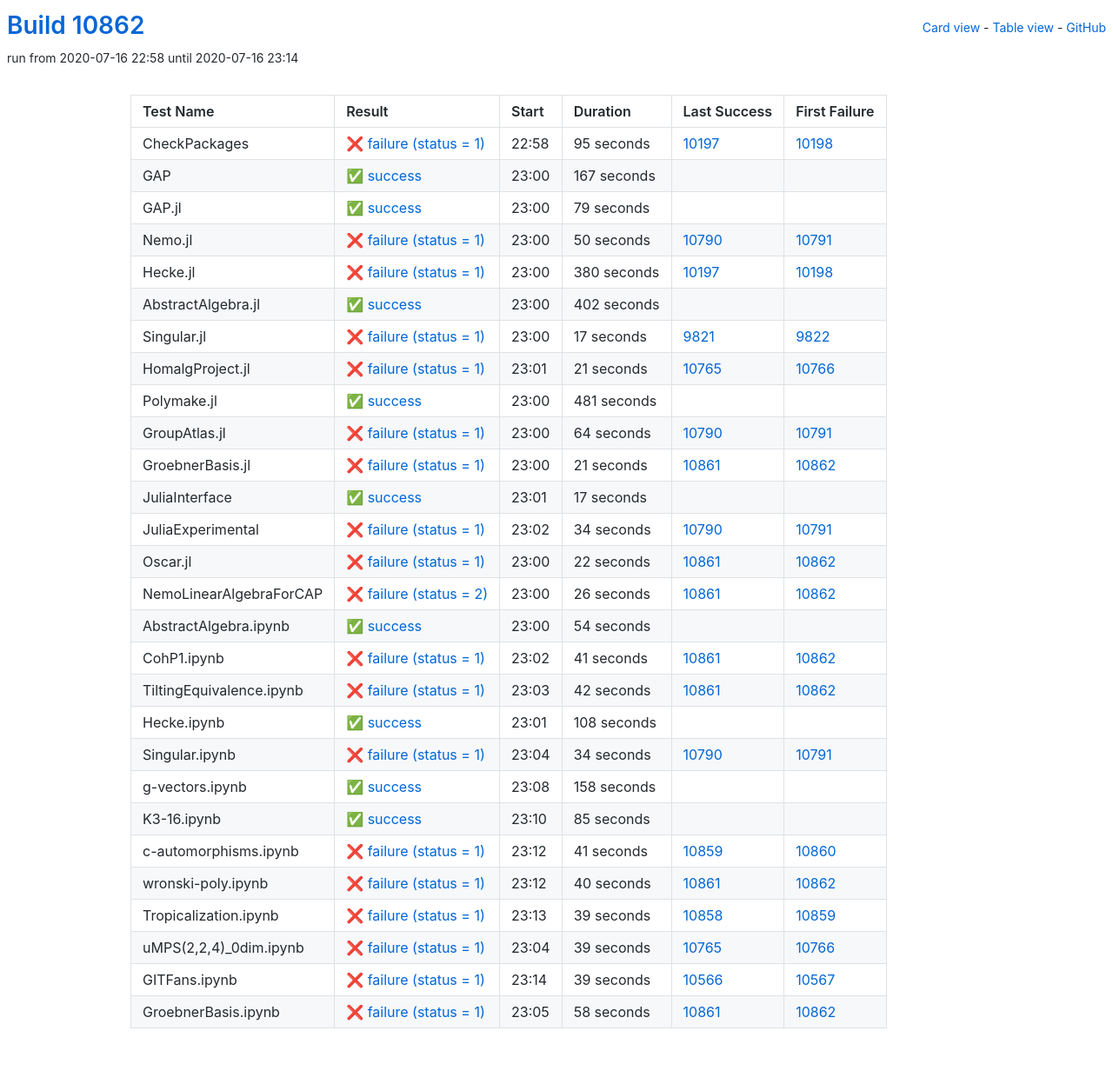
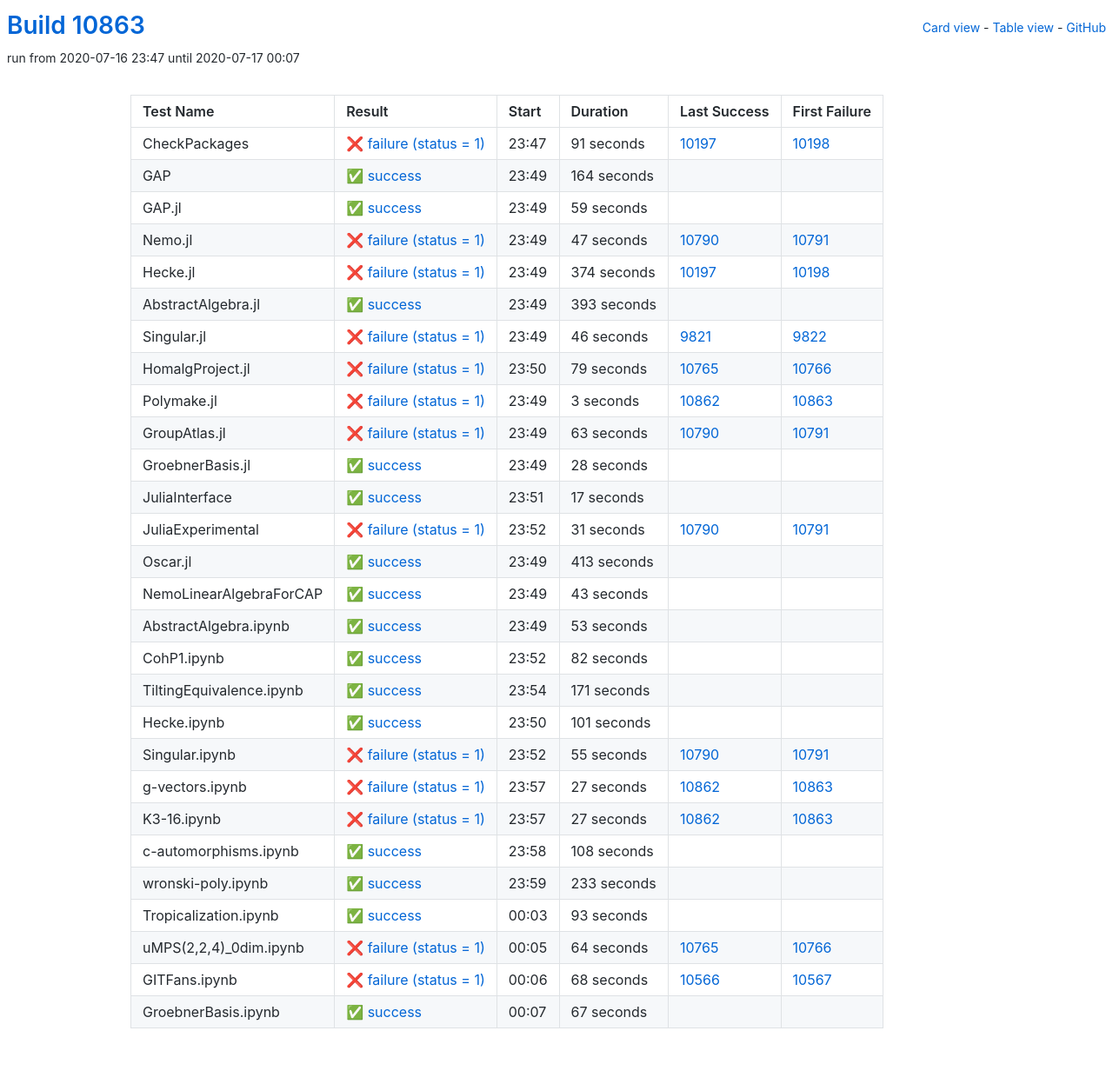
Before and after one commit to oscar-system/oscar-ci-status, a Jekyll site: the page built from table.html, in a window 1280 px wide. Shown: the whole page at 87% size. Built offline with Jekyll 4.4.1, drawn with Linux system fonts in a browser that asks for light colours.

Commit message:
Build #10863

```diff
--- a/_data/ci.yml
+++ b/_data/ci.yml
@@ -1,6 +1,6 @@
 ---
-build: 10862
-build_url: https://oscarci.mathematik.uni-kl.de/job/oscar/10862/
+build: 10863
+build_url: https://oscarci.mathematik.uni-kl.de/job/oscar/10863/
 job: oscar
 organization: oscar-system
 repo: oscar-ci-status
@@ -8,140 +8,140 @@
 tests:
 - name: CheckPackages
   id: checkpackages
-  log: https://oscarci.mathematik.uni-kl.de/job/oscar/10862/artifact/logs/build-10862/CheckPackages.log
-  start: 2020-07-16 22:58
+  log: https://oscarci.mathematik.uni-kl.de/job/oscar/10863/artifact/logs/build-10863/CheckPackages.log
+  start: 2020-07-16 23:47
   success: false
   exitcode: 1
   status: failure
-  duration: 95
+  duration: 91
   last_success: 10197
   last_success_url: https://oscarci.mathematik.uni-kl.de/job/oscar/10197/
   first_failure: 10198
   first_failure_url: https://oscarci.mathematik.uni-kl.de/job/oscar/10198/
 - name: GAP
   id: gap
-  log: https://oscarci.mathematik.uni-kl.de/job/oscar/10862/artifact/logs/build-10862/GAP.log
-  start: 2020-07-16 23:00
+  log: https://oscarci.mathematik.uni-kl.de/job/oscar/10863/artifact/logs/build-10863/GAP.log
+  start: 2020-07-16 23:49
   success: true
   exitcode: 0
   status: success
-  duration: 167
+  duration: 164
   last_success: false
   last_success_url:
   first_failure: false
   first_failure_url:
 - name: GAP.jl
   id: gap-jl
-  log: https://oscarci.mathematik.uni-kl.de/job/oscar/10862/artifact/logs/build-10862/GAP.jl.log
-  start: 2020-07-16 23:00
+  log: https://oscarci.mathematik.uni-kl.de/job/oscar/10863/artifact/logs/build-10863/GAP.jl.log
+  start: 2020-07-16 23:49
   success: true
   exitcode: 0
   status: success
-  duration: 79
+  duration: 59
   last_success: false
   last_success_url:
   first_failure: false
   first_failure_url:
 - name: Nemo.jl
   id: nemo-jl
-  log: https://oscarci.mathematik.uni-kl.de/job/oscar/10862/artifact/logs/build-10862/Nemo.jl.log
-  start: 2020-07-16 23:00
+  log: https://oscarci.mathematik.uni-kl.de/job/oscar/10863/artifact/logs/build-10863/Nemo.jl.log
+  start: 2020-07-16 23:49
   success: false
   exitcode: 1
   status: failure
-  duration: 50
+  duration: 47
   last_success: 10790
   last_success_url: https://oscarci.mathematik.uni-kl.de/job/oscar/10790/
   first_failure: 10791
   first_failure_url: https://oscarci.mathematik.uni-kl.de/job/oscar/10791/
 - name: Hecke.jl
   id: hecke-jl
-  log: https://oscarci.mathematik.uni-kl.de/job/oscar/10862/artifact/logs/build-10862/Hecke.jl.log
-  start: 2020-07-16 23:00
+  log: https://oscarci.mathematik.uni-kl.de/job/oscar/10863/artifact/logs/build-10863/Hecke.jl.log
+  start: 2020-07-16 23:49
   success: false
   exitcode: 1
   status: failure
-  duration: 380
+  duration: 374
   last_success: 10197
   last_success_url: https://oscarci.mathematik.uni-kl.de/job/oscar/10197/
   first_failure: 10198
   first_failure_url: https://oscarci.mathematik.uni-kl.de/job/oscar/10198/
 - name: AbstractAlgebra.jl
   id: abstractalgebra-jl
-  log: https://oscarci.mathematik.uni-kl.de/job/oscar/10862/artifact/logs/build-10862/AbstractAlgebra.jl.log
-  start: 2020-07-16 23:00
+  log: https://oscarci.mathematik.uni-kl.de/job/oscar/10863/artifact/logs/build-10863/AbstractAlgebra.jl.log
+  start: 2020-07-16 23:49
   success: true
   exitcode: 0
   status: success
-  duration: 402
+  duration: 393
   last_success: false
   last_success_url:
   first_failure: false
   first_failure_url:
 - name: Singular.jl
   id: singular-jl
-  log: https://oscarci.mathematik.uni-kl.de/job/oscar/10862/artifact/logs/build-10862/Singular.jl.log
-  start: 2020-07-16 23:00
+  log: https://oscarci.mathematik.uni-kl.de/job/oscar/10863/artifact/logs/build-10863/Singular.jl.log
+  start: 2020-07-16 23:49
   success: false
   exitcode: 1
   status: failure
-  duration: 17
+  duration: 46
   last_success: 9821
   last_success_url: https://oscarci.mathematik.uni-kl.de/job/oscar/9821/
   first_failure: 9822
   first_failure_url: https://oscarci.mathematik.uni-kl.de/job/oscar/9822/
 - name: HomalgProject.jl
   id: homalgproject-jl
-  log: https://oscarci.mathematik.uni-kl.de/job/oscar/10862/artifact/logs/build-10862/HomalgProject.jl.log
-  start: 2020-07-16 23:01
+  log: https://oscarci.mathematik.uni-kl.de/job/oscar/10863/artifact/logs/build-10863/HomalgProject.jl.log
+  start: 2020-07-16 23:50
   success: false
   exitcode: 1
   status: failure
-  duration: 21
+  duration: 79
   last_success: 10765
   last_success_url: https://oscarci.mathematik.uni-kl.de/job/oscar/10765/
   first_failure: 10766
   first_failure_url: https://oscarci.mathematik.uni-kl.de/job/oscar/10766/
 - name: Polymake.jl
   id: polymake-jl
-  log: https://oscarci.mathematik.uni-kl.de/job/oscar/10862/artifact/logs/build-10862/Polymake.jl.log
-  start: 2020-07-16 23:00
-  success: true
-  exitcode: 0
-  status: success
-  duration: 481
-  last_success: false
-  last_success_url:
-  first_failure: false
-  first_failure_url:
-- name: GroupAtlas.jl
-  id: groupatlas-jl
-  log: https://oscarci.mathematik.uni-kl.de/job/oscar/10862/artifact/logs/build-10862/GroupAtlas.jl.log
-  start: 2020-07-16 23:00
+  log: https://oscarci.mathematik.uni-kl.de/job/oscar/10863/artifact/logs/build-10863/Polymake.jl.log
+  start: 2020-07-16 23:49
   success: false
   exitcode: 1
   status: failure
-  duration: 64
+  duration: 3
+  last_success: 10862
+  last_success_url: https://oscarci.mathematik.uni-kl.de/job/oscar/10862/
+  first_failure: 10863
+  first_failure_url: https://oscarci.mathematik.uni-kl.de/job/oscar/10863/
+- name: GroupAtlas.jl
+  id: groupatlas-jl
+  log: https://oscarci.mathematik.uni-kl.de/job/oscar/10863/artifact/logs/build-10863/GroupAtlas.jl.log
+  start: 2020-07-16 23:49
+  success: false
+  exitcode: 1
+  status: failure
+  duration: 63
   last_success: 10790
   last_success_url: https://oscarci.mathematik.uni-kl.de/job/oscar/10790/
   first_failure: 10791
   first_failure_url: https://oscarci.mathematik.uni-kl.de/job/oscar/10791/
 - name: GroebnerBasis.jl
   id: groebnerbasis-jl
-  log: https://oscarci.mathematik.uni-kl.de/job/oscar/10862/artifact/logs/build-10862/GroebnerBasis.jl.log
-  start: 2020-07-16 23:00
-  success: false
-  exitcode: 1
-  status: failure
-  duration: 21
-  last_success: 10861
-  last_success_url: https://oscarci.mathematik.uni-kl.de/job/oscar/10861/
-  first_failure: 10862
-  first_failure_url: https://oscarci.mathematik.uni-kl.de/job/oscar/10862/
+  log: https://oscarci.mathematik.uni-kl.de/job/oscar/10863/artifact/logs/build-10863/GroebnerBasis.jl.log
+  start: 2020-07-16 23:49
+  success: true
+  exitcode: 0
+  status: success
+  duration: 28
+  last_success: false
+  last_success_url:
+  first_failure: false
+  first_failure_url:
 - name: JuliaInterface
   id: juliainterface
-  log: https://oscarci.mathematik.uni-kl.de/job/oscar/10862/artifact/logs/build-10862/JuliaInterface.log
-  start: 2020-07-16 23:01
+  log: https://oscarci.mathematik.uni-kl.de/job/oscar/10863/artifact/logs/build-10863/JuliaInterface.log
+  start: 2020-07-16 23:51
   success: true
   exitcode: 0
   status: success
@@ -152,80 +152,128 @@
   first_failure_url:
 - name: JuliaExperimental
   id: juliaexperimental
-  log: https://oscarci.mathematik.uni-kl.de/job/oscar/10862/artifact/logs/build-10862/JuliaExperimental.log
-  start: 2020-07-16 23:02
+  log: https://oscarci.mathematik.uni-kl.de/job/oscar/10863/artifact/logs/build-10863/JuliaExperimental.log
+  start: 2020-07-16 23:52
   success: false
   exitcode: 1
   status: failure
-  duration: 34
+  duration: 31
   last_success: 10790
   last_success_url: https://oscarci.mathematik.uni-kl.de/job/oscar/10790/
   first_failure: 10791
   first_failure_url: https://oscarci.mathematik.uni-kl.de/job/oscar/10791/
 - name: Oscar.jl
   id: oscar-jl
-  log: https://oscarci.mathematik.uni-kl.de/job/oscar/10862/artifact/logs/build-10862/Oscar.jl.log
-  start: 2020-07-16 23:00
-  success: false
-  exitcode: 1
-  status: failure
-  duration: 22
-  last_success: 10861
-  last_success_url: https://oscarci.mathematik.uni-kl.de/job/oscar/10861/
-  first_failure: 10862
-  first_failure_url: https://oscarci.mathematik.uni-kl.de/job/oscar/10862/
-- name: NemoLinearAlgebraForCAP
-  id: nemolinearalgebraforcap
-  log: https://oscarci.mathematik.uni-kl.de/job/oscar/10862/artifact/logs/build-10862/NemoLinearAlgebraForCAP.log
-  start: 2020-07-16 23:00
-  success: false
-  exitcode: 2
-  status: failure
-  duration: 26
-  last_success: 10861
-  last_success_url: https://oscarci.mathematik.uni-kl.de/job/oscar/10861/
-  first_failure: 10862
-  first_failure_url: https://oscarci.mathematik.uni-kl.de/job/oscar/10862/
-- name: AbstractAlgebra.ipynb
-  id: abstractalgebra-ipynb
-  log: https://oscarci.mathematik.uni-kl.de/job/oscar/10862/artifact/logs/build-10862/AbstractAlgebra.ipynb.log
-  start: 2020-07-16 23:00
+  log: https://oscarci.mathematik.uni-kl.de/job/oscar/10863/artifact/logs/build-10863/Oscar.jl.log
+  start: 2020-07-16 23:49
   success: true
   exitcode: 0
   status: success
-  duration: 54
+  duration: 413
+  last_success: false
+  last_success_url:
+  first_failure: false
+  first_failure_url:
+- name: NemoLinearAlgebraForCAP
+  id: nemolinearalgebraforcap
+  log: https://oscarci.mathematik.uni-kl.de/job/oscar/10863/artifact/logs/build-10863/NemoLinearAlgebraForCAP.log
+  start: 2020-07-16 23:49
+  success: true
+  exitcode: 0
+  status: success
+  duration: 43
+  last_success: false
+  last_success_url:
+  first_failure: false
+  first_failure_url:
+- name: AbstractAlgebra.ipynb
+  id: abstractalgebra-ipynb
+  log: https://oscarci.mathematik.uni-kl.de/job/oscar/10863/artifact/logs/build-10863/AbstractAlgebra.ipynb.log
+  start: 2020-07-16 23:49
+  success: true
+  exitcode: 0
+  status: success
+  duration: 53
   last_success: false
   last_success_url:
   first_failure: false
   first_failure_url:
 - name: CohP1.ipynb
   id: cohp1-ipynb
-  log: https://oscarci.mathematik.uni-kl.de/job/oscar/10862/artifact/logs/build-10862/CohP1.ipynb.log
-  start: 2020-07-16 23:02
+  log: https://oscarci.mathematik.uni-kl.de/job/oscar/10863/artifact/logs/build-10863/CohP1.ipynb.log
+  start: 2020-07-16 23:52
+  success: true
+  exitcode: 0
+  status: success
+  duration: 82
+  last_success: false
+  last_success_url:
+  first_failure: false
+  first_failure_url:
+- name: TiltingEquivalence.ipynb
+  id: tiltingequivalence-ipynb
+  log: https://oscarci.mathematik.uni-kl.de/job/oscar/10863/artifact/logs/build-10863/TiltingEquivalence.ipynb.log
+  start: 2020-07-16 23:54
+  success: true
+  exitcode: 0
+  status: success
+  duration: 171
+  last_success: false
+  last_success_url:
+  first_failure: false
+  first_failure_url:
+- name: Hecke.ipynb
+  id: hecke-ipynb
+  log: https://oscarci.mathematik.uni-kl.de/job/oscar/10863/artifact/logs/build-10863/Hecke.ipynb.log
+  start: 2020-07-16 23:50
+  success: true
+  exitcode: 0
+  status: success
+  duration: 101
+  last_success: false
+  last_success_url:
+  first_failure: false
+  first_failure_url:
+- name: Singular.ipynb
+  id: singular-ipynb
+  log: https://oscarci.mathematik.uni-kl.de/job/oscar/10863/artifact/logs/build-10863/Singular.ipynb.log
+  start: 2020-07-16 23:52
   success: false
   exitcode: 1
   status: failure
-  duration: 41
-  last_success: 10861
-  last_success_url: https://oscarci.mathematik.uni-kl.de/job/oscar/10861/
-  first_failure: 10862
-  first_failure_url: https://oscarci.mathematik.uni-kl.de/job/oscar/10862/
-- name: TiltingEquivalence.ipynb
-  id: tiltingequivalence-ipynb
-  log: https://oscarci.mathematik.uni-kl.de/job/oscar/10862/artifact/logs/build-10862/TiltingEquivalence.ipynb.log
-  start: 2020-07-16 23:03
+  duration: 55
+  last_success: 10790
+  last_success_url: https://oscarci.mathematik.uni-kl.de/job/oscar/10790/
+  first_failure: 10791
+  first_failure_url: https://oscarci.mathematik.uni-kl.de/job/oscar/10791/
+- name: g-vectors.ipynb
+  id: g-vectors-ipynb
+  log: https://oscarci.mathematik.uni-kl.de/job/oscar/10863/artifact/logs/build-10863/g-vectors.ipynb.log
+  start: 2020-07-16 23:57
   success: false
   exitcode: 1
   status: failure
-  duration: 42
-  last_success: 10861
-  last_success_url: https://oscarci.mathematik.uni-kl.de/job/oscar/10861/
-  first_failure: 10862
-  first_failure_url: https://oscarci.mathematik.uni-kl.de/job/oscar/10862/
-- name: Hecke.ipynb
-  id: hecke-ipynb
-  log: https://oscarci.mathematik.uni-kl.de/job/oscar/10862/artifact/logs/build-10862/Hecke.ipynb.log
-  start: 2020-07-16 23:01
+  duration: 27
+  last_success: 10862
+  last_success_url: https://oscarci.mathematik.uni-kl.de/job/oscar/10862/
+  first_failure: 10863
+  first_failure_url: https://oscarci.mathematik.uni-kl.de/job/oscar/10863/
+- name: K3-16.ipynb
+  id: k3-16-ipynb
+  log: https://oscarci.mathematik.uni-kl.de/job/oscar/10863/artifact/logs/build-10863/K3-16.ipynb.log
+  start: 2020-07-16 23:57
+  success: false
+  exitcode: 1
+  status: failure
+  duration: 27
+  last_success: 10862
+  last_success_url: https://oscarci.mathematik.uni-kl.de/job/oscar/10862/
+  first_failure: 10863
+  first_failure_url: https://oscarci.mathematik.uni-kl.de/job/oscar/10863/
+- name: c-automorphisms.ipynb
+  id: c-automorphisms-ipynb
+  log: https://oscarci.mathematik.uni-kl.de/job/oscar/10863/artifact/logs/build-10863/c-automorphisms.ipynb.log
+  start: 2020-07-16 23:58
   success: true
   exitcode: 0
   status: success
@@ -234,111 +282,63 @@
   last_success_url:
   first_failure: false
   first_failure_url:
-- name: Singular.ipynb
-  id: singular-ipynb
-  log: https://oscarci.mathematik.uni-kl.de/job/oscar/10862/artifact/logs/build-10862/Singular.ipynb.log
-  start: 2020-07-16 23:04
-  success: false
-  exitcode: 1
-  status: failure
-  duration: 34
-  last_success: 10790
-  last_success_url: https://oscarci.mathematik.uni-kl.de/job/oscar/10790/
-  first_failure: 10791
-  first_failure_url: https://oscarci.mathematik.uni-kl.de/job/oscar/10791/
-- name: g-vectors.ipynb
-  id: g-vectors-ipynb
-  log: https://oscarci.mathematik.uni-kl.de/job/oscar/10862/artifact/logs/build-10862/g-vectors.ipynb.log
-  start: 2020-07-16 23:08
+- name: wronski-poly.ipynb
+  id: wronski-poly-ipynb
+  log: https://oscarci.mathematik.uni-kl.de/job/oscar/10863/artifact/logs/build-10863/wronski-poly.ipynb.log
+  start: 2020-07-16 23:59
   success: true
   exitcode: 0
   status: success
-  duration: 158
+  duration: 233
   last_success: false
   last_success_url:
   first_failure: false
   first_failure_url:
-- name: K3-16.ipynb
-  id: k3-16-ipynb
-  log: https://oscarci.mathematik.uni-kl.de/job/oscar/10862/artifact/logs/build-10862/K3-16.ipynb.log
-  start: 2020-07-16 23:10
+- name: Tropicalization.ipynb
+  id: tropicalization-ipynb
+  log: https://oscarci.mathematik.uni-kl.de/job/oscar/10863/artifact/logs/build-10863/Tropicalization.ipynb.log
+  start: 2020-07-17 00:03
   success: true
   exitcode: 0
   status: success
-  duration: 85
+  duration: 93
   last_success: false
   last_success_url:
   first_failure: false
   first_failure_url:
-- name: c-automorphisms.ipynb
-  id: c-automorphisms-ipynb
-  log: https://oscarci.mathematik.uni-kl.de/job/oscar/10862/artifact/logs/build-10862/c-automorphisms.ipynb.log
-  start: 2020-07-16 23:12
+- name: uMPS(2,2,4)_0dim.ipynb
+  id: umps-2-2-4-0dim-ipynb
+  log: https://oscarci.mathematik.uni-kl.de/job/oscar/10863/artifact/logs/build-10863/uMPS-2-2-4-_0dim.ipynb.log
+  start: 2020-07-17 00:05
   success: false
   exitcode: 1
   status: failure
-  duration: 41
-  last_success: 10859
-  last_success_url: https://oscarci.mathematik.uni-kl.de/job/oscar/10859/
-  first_failure: 10860
-  first_failure_url: https://oscarci.mathematik.uni-kl.de/job/oscar/10860/
-- name: wronski-poly.ipynb
-  id: wronski-poly-ipynb
-  log: https://oscarci.mathematik.uni-kl.de/job/oscar/10862/artifact/logs/build-10862/wronski-poly.ipynb.log
-  start: 2020-07-16 23:12
-  success: false
-  exitcode: 1
-  status: failure
-  duration: 40
-  last_success: 10861
-  last_success_url: https://oscarci.mathematik.uni-kl.de/job/oscar/10861/
-  first_failure: 10862
-  first_failure_url: https://oscarci.mathematik.uni-kl.de/job/oscar/10862/
-- name: Tropicalization.ipynb
-  id: tropicalization-ipynb
-  log: https://oscarci.mathematik.uni-kl.de/job/oscar/10862/artifact/logs/build-10862/Tropicalization.ipynb.log
-  start: 2020-07-16 23:13
-  success: false
-  exitcode: 1
-  status: failure
-  duration: 39
-  last_success: 10858
-  last_success_url: https://oscarci.mathematik.uni-kl.de/job/oscar/10858/
-  first_failure: 10859
-  first_failure_url: https://oscarci.mathematik.uni-kl.de/job/oscar/10859/
-- name: uMPS(2,2,4)_0dim.ipynb
-  id: umps-2-2-4-0dim-ipynb
-  log: https://oscarci.mathematik.uni-kl.de/job/oscar/10862/artifact/logs/build-10862/uMPS-2-2-4-_0dim.ipynb.log
-  start: 2020-07-16 23:04
-  success: false
-  exitcode: 1
-  status: failure
-  duration: 39
+  duration: 64
   last_success: 10765
   last_success_url: https://oscarci.mathematik.uni-kl.de/job/oscar/10765/
   first_failure: 10766
   first_failure_url: https://oscarci.mathematik.uni-kl.de/job/oscar/10766/
 - name: GITFans.ipynb
   id: gitfans-ipynb
-  log: https://oscarci.mathematik.uni-kl.de/job/oscar/10862/artifact/logs/build-10862/GITFans.ipynb.log
-  start: 2020-07-16 23:14
+  log: https://oscarci.mathematik.uni-kl.de/job/oscar/10863/artifact/logs/build-10863/GITFans.ipynb.log
+  start: 2020-07-17 00:06
   success: false
   exitcode: 1
   status: failure
-  duration: 39
+  duration: 68
   last_success: 10566
   last_success_url: https://oscarci.mathematik.uni-kl.de/job/oscar/10566/
   first_failure: 10567
   first_failure_url: https://oscarci.mathematik.uni-kl.de/job/oscar/10567/
 - name: GroebnerBasis.ipynb
   id: groebnerbasis-ipynb
-  log: https://oscarci.mathematik.uni-kl.de/job/oscar/10862/artifact/logs/build-10862/GroebnerBasis.ipynb.log
-  start: 2020-07-16 23:05
-  success: false
-  exitcode: 1
-  status: failure
-  duration: 58
-  last_success: 10861
-  last_success_url: https://oscarci.mathematik.uni-kl.de/job/oscar/10861/
-  first_failure: 10862
-  first_failure_url: https://oscarci.mathematik.uni-kl.de/job/oscar/10862/
+  log: https://oscarci.mathematik.uni-kl.de/job/oscar/10863/artifact/logs/build-10863/GroebnerBasis.ipynb.log
+  start: 2020-07-17 00:07
+  success: true
+  exitcode: 0
+  status: success
+  duration: 67
+  last_success: false
+  last_success_url:
+  first_failure: false
+  first_failure_url:
```
Also changed, not shown: README.md.
